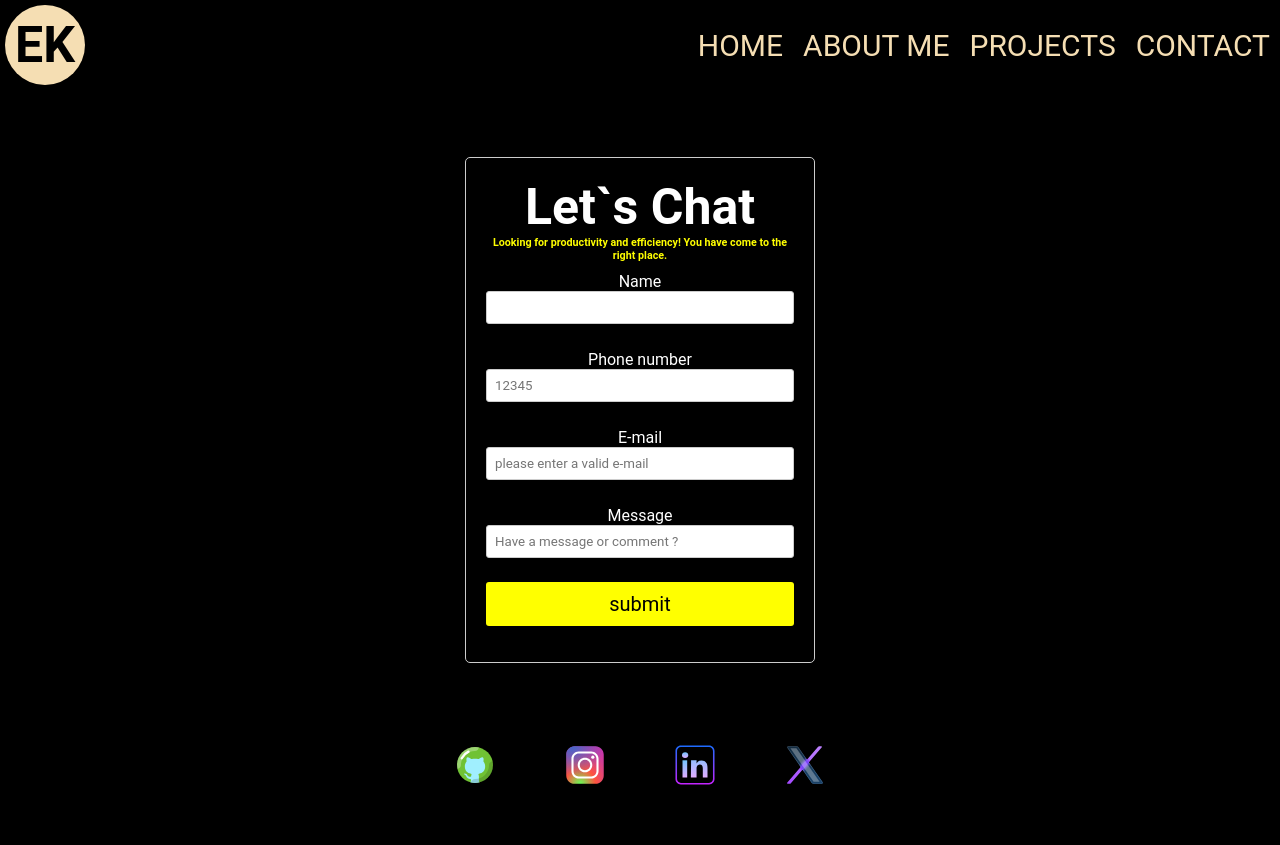
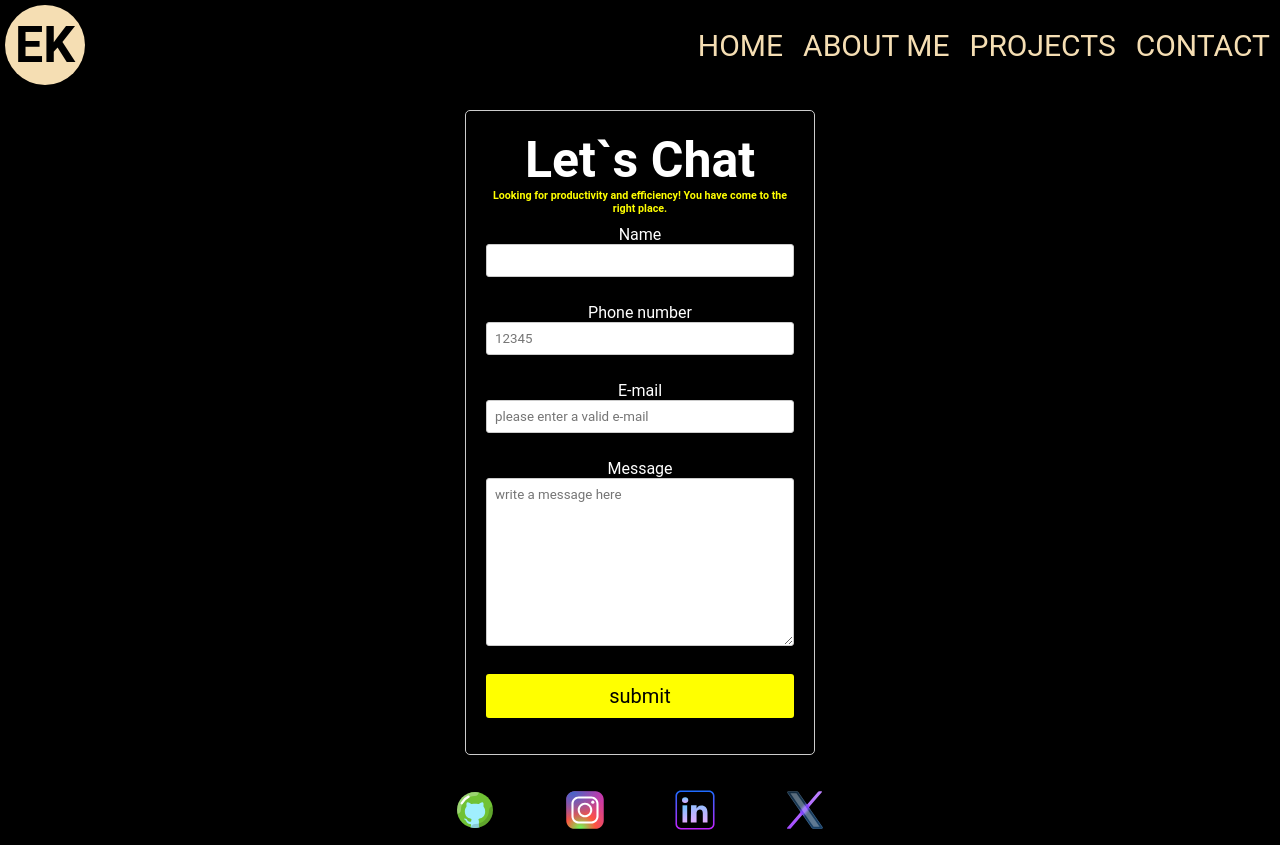
Before and after one commit to Elizabethcodes44/My-Portfolio, a React (Vite) app: page /contact in a window 1280 px wide. Before the commit the page ends 800 px from the top, so only its background shows below. Built offline with nearby package versions, Linux system fonts and the light colour scheme.

Commit message:
text area updated

```diff
--- a/src/components/form.jsx
+++ b/src/components/form.jsx
@@ -19,12 +19,10 @@ function Form() {
     setForm(initialState);
   };
   const handleChange = (event) => {
-    const { name, type, value } = event.target;
-    if (type === "text") {
-      setForm({ ...form, [name]: value });
-    }
-    console.log(event.target);
+    const { name, value } = event.target;
+    setForm({ ...form, [name]: value });
   };
+
 
   return (
     <div className="contact">
@@ -69,14 +67,15 @@ function Form() {
         </label>
         <label>
           Message
-          <input className="message"
+          <textarea
             onChange={(event) => handleChange(event)}
-            type="text"
+            value = {form.message}
+            type = "text"
             name="message"
-            value={form.message}
-            placeholder="Have a message or comment ?"
-
-          />
+            placeholder="write a message here"
+            cols="30"
+            rows="10">
+            </textarea>
         </label>
         <input
           onChange={(event) => handleChange(event)}
```
